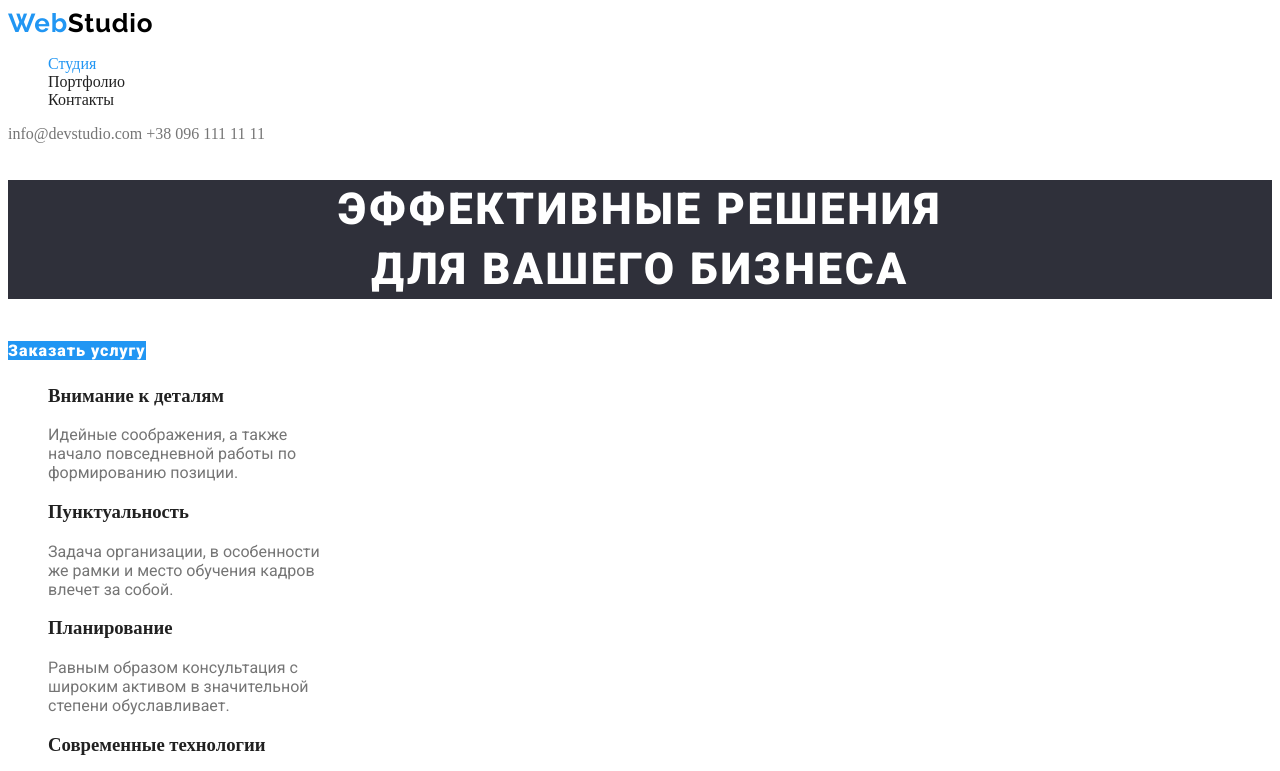
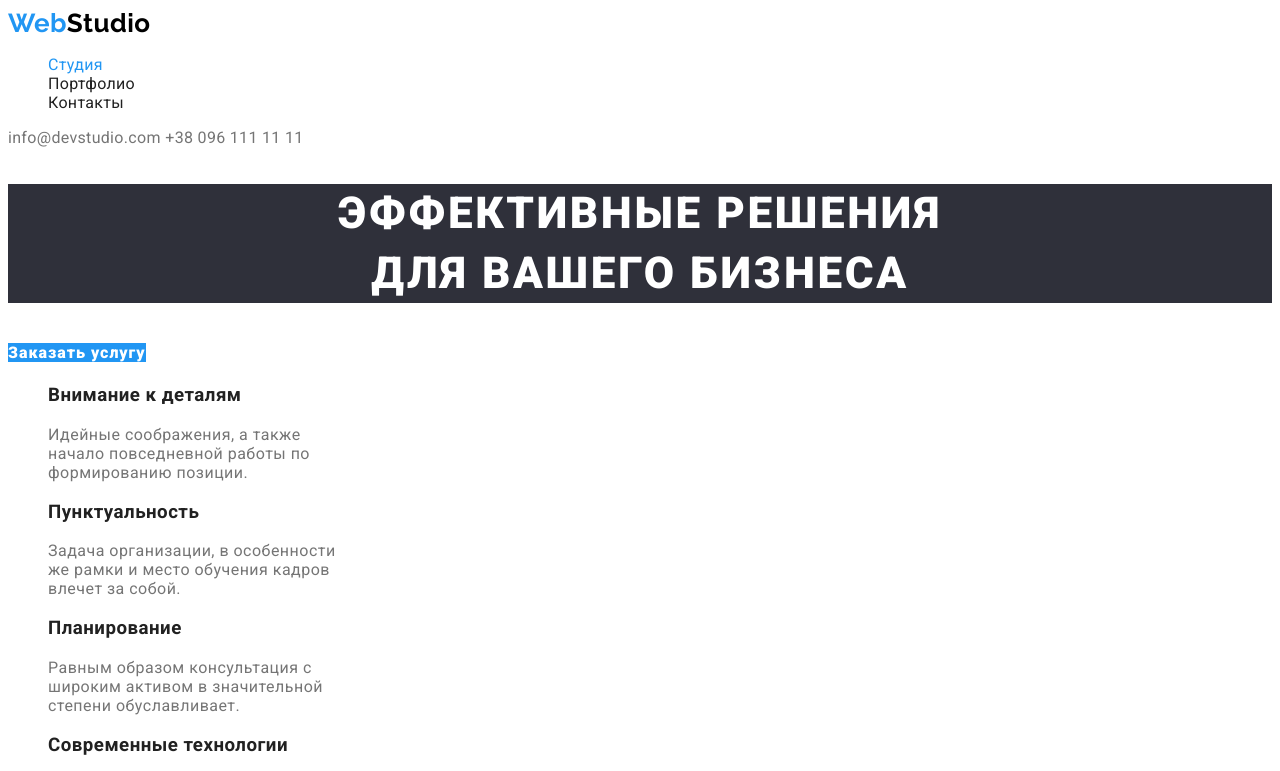
Before and after one commit to Te-tiana/goit-markup-hw-02, a plain HTML site: page index.html in a window 1280 px wide. Shown: the top 771 px of the page. Drawn offline with Linux system fonts and the light colour scheme.

Commit message:
Добавляет все стили в css
Цвет и размер шрифта добавлены

```diff
--- a/css/styles.css
+++ b/css/styles.css
@@ -9,6 +9,8 @@
 body{
     color: var(--primary-text-color);
     background-color: var(--primary-bg-color);
+    font-family: Roboto, sans-serif;
+    letter-spacing: 0.03em;
 }
 
 ul{
@@ -21,14 +23,11 @@ a{
 
 /* Logo */
 .logo{
-font-family: Raleway;
-font-style: normal;
-font-weight: bold;
+font-family: Raleway, sans-serif;
+font-weight: 700;
 font-size: 26px;
 line-height: 1.2;
-letter-spacing: 0.03em;
 color: #000000;
-text-decoration: none;
 }
 
 .footer .logo{
@@ -47,6 +46,7 @@ text-decoration: none;
 
 /* Навигация */
 .site-nav .link{
+    letter-spacing: 0.02em;
     color: var(--title-text-color);
 }
 
@@ -60,6 +60,7 @@ text-decoration: none;
 }
 
 .contact-link a{
+    letter-spacing: 0.02em;
     color: var(--primary-text-color);
 }
 .contact-link a:hover,
@@ -87,16 +88,18 @@ h3{
     color: var(--title-text-color);
 }
 
+.portfolio-list h2{
+    letter-spacing: 0.06em;
+}
+
 .section p,
 .section h4{
-    font-family: Roboto;
-    color: var(--primary-text-color);
+     color: var(--primary-text-color);
 }
 
 /* Button */
 .button{
-font-family: Roboto;
-font-style: normal;
+font-family: inherit;
 font-weight: 500;
 font-size: 16px;
 line-height: 1.6;
@@ -108,7 +111,7 @@ border: transparent;
 }
 
 .button.current,
-.button:hover.
+.button:hover,
 .button:focus{
     color: var(--primary-white-color);
     background-color: var(--accent-color);
@@ -116,8 +119,8 @@ border: transparent;
 
 .button.primary{
 font-weight: 900;
-font-size: 1.9;
-line-height: 30px;
+font-size: 16px;
+line-height: 1,88;
 align-items: center;
 text-align: center;
 letter-spacing: 0.06em;
```
